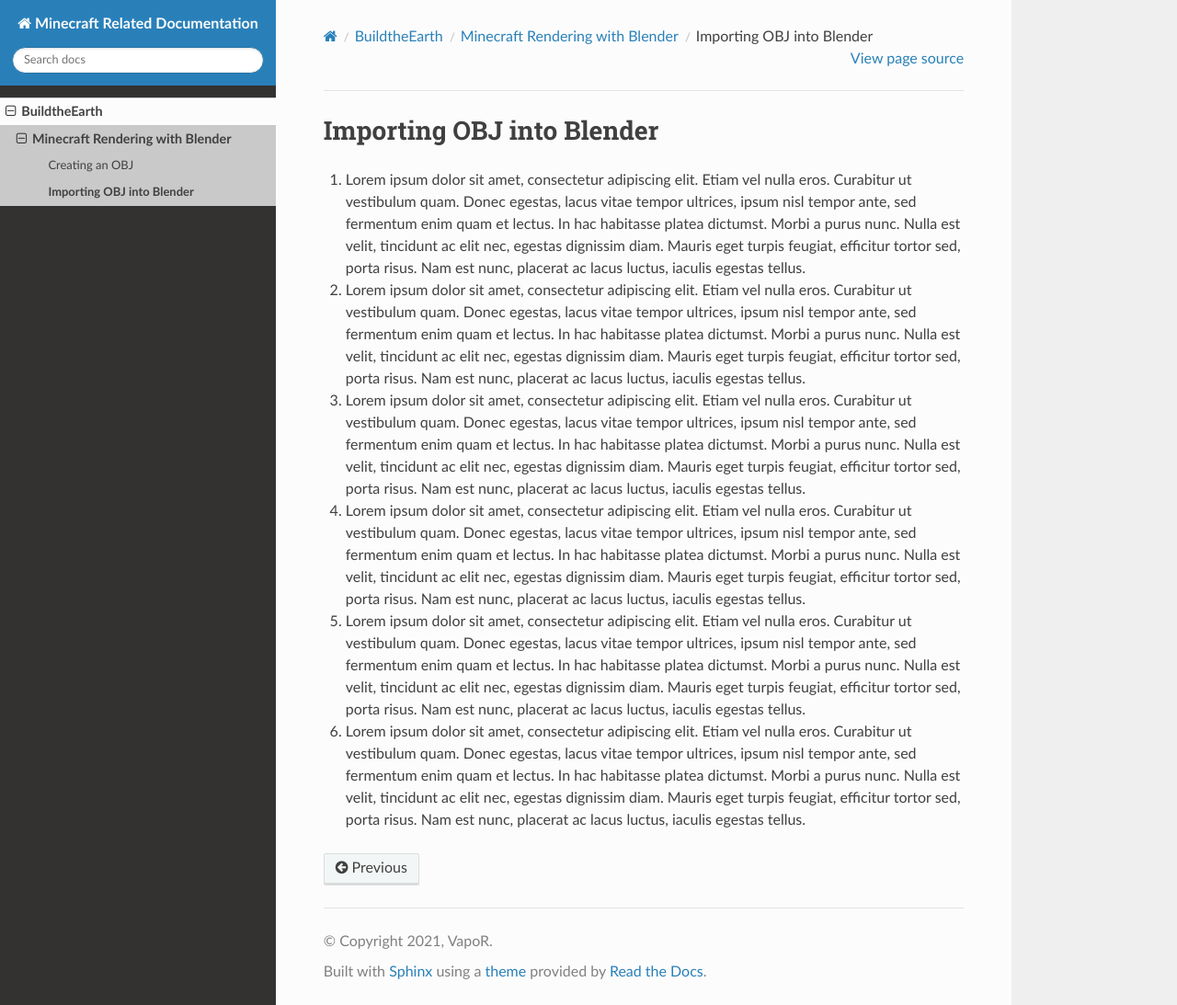
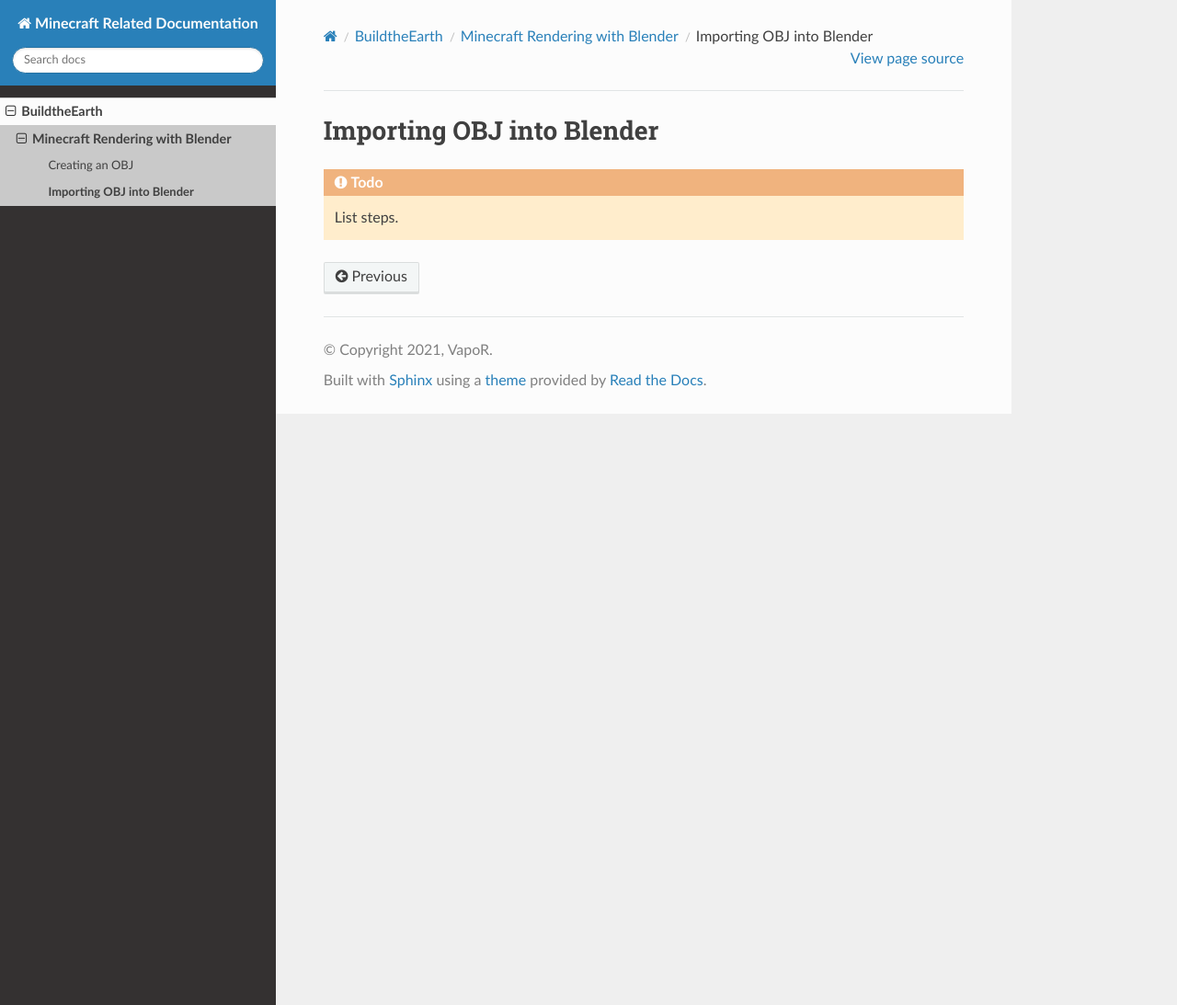
Before and after one commit to yyrichy/documentation, a Sphinx documentation site: the page built from source/buildtheearth/rendering/importing-obj.md, in a window 1280 px wide and 1093 px high. Shown: the whole window at 92% size. Built offline with Sphinx 7.4.7 and the Read the Docs theme 2.0.0, drawn with Linux system fonts in a browser that asks for light colours.

Commit message:
Rmove  lorem

````diff
--- a/source/buildtheearth/rendering/importing-obj.md
+++ b/source/buildtheearth/rendering/importing-obj.md
@@ -7,10 +7,6 @@ authors:
 --->
 
 # Importing OBJ into Blender
-
-1. Lorem ipsum dolor sit amet, consectetur adipiscing elit. Etiam vel nulla eros. Curabitur ut vestibulum quam. Donec egestas, lacus vitae tempor ultrices, ipsum nisl tempor ante, sed fermentum enim quam et lectus. In hac habitasse platea dictumst. Morbi a purus nunc. Nulla est velit, tincidunt ac elit nec, egestas dignissim diam. Mauris eget turpis feugiat, efficitur tortor sed, porta risus. Nam est nunc, placerat ac lacus luctus, iaculis egestas tellus.
-2. Lorem ipsum dolor sit amet, consectetur adipiscing elit. Etiam vel nulla eros. Curabitur ut vestibulum quam. Donec egestas, lacus vitae tempor ultrices, ipsum nisl tempor ante, sed fermentum enim quam et lectus. In hac habitasse platea dictumst. Morbi a purus nunc. Nulla est velit, tincidunt ac elit nec, egestas dignissim diam. Mauris eget turpis feugiat, efficitur tortor sed, porta risus. Nam est nunc, placerat ac lacus luctus, iaculis egestas tellus.
-3. Lorem ipsum dolor sit amet, consectetur adipiscing elit. Etiam vel nulla eros. Curabitur ut vestibulum quam. Donec egestas, lacus vitae tempor ultrices, ipsum nisl tempor ante, sed fermentum enim quam et lectus. In hac habitasse platea dictumst. Morbi a purus nunc. Nulla est velit, tincidunt ac elit nec, egestas dignissim diam. Mauris eget turpis feugiat, efficitur tortor sed, porta risus. Nam est nunc, placerat ac lacus luctus, iaculis egestas tellus.
-4. Lorem ipsum dolor sit amet, consectetur adipiscing elit. Etiam vel nulla eros. Curabitur ut vestibulum quam. Donec egestas, lacus vitae tempor ultrices, ipsum nisl tempor ante, sed fermentum enim quam et lectus. In hac habitasse platea dictumst. Morbi a purus nunc. Nulla est velit, tincidunt ac elit nec, egestas dignissim diam. Mauris eget turpis feugiat, efficitur tortor sed, porta risus. Nam est nunc, placerat ac lacus luctus, iaculis egestas tellus.
-5. Lorem ipsum dolor sit amet, consectetur adipiscing elit. Etiam vel nulla eros. Curabitur ut vestibulum quam. Donec egestas, lacus vitae tempor ultrices, ipsum nisl tempor ante, sed fermentum enim quam et lectus. In hac habitasse platea dictumst. Morbi a purus nunc. Nulla est velit, tincidunt ac elit nec, egestas dignissim diam. Mauris eget turpis feugiat, efficitur tortor sed, porta risus. Nam est nunc, placerat ac lacus luctus, iaculis egestas tellus.
-6. Lorem ipsum dolor sit amet, consectetur adipiscing elit. Etiam vel nulla eros. Curabitur ut vestibulum quam. Donec egestas, lacus vitae tempor ultrices, ipsum nisl tempor ante, sed fermentum enim quam et lectus. In hac habitasse platea dictumst. Morbi a purus nunc. Nulla est velit, tincidunt ac elit nec, egestas dignissim diam. Mauris eget turpis feugiat, efficitur tortor sed, porta risus. Nam est nunc, placerat ac lacus luctus, iaculis egestas tellus.
+```eval_rst
+.. todo:: List steps.
+```
````
